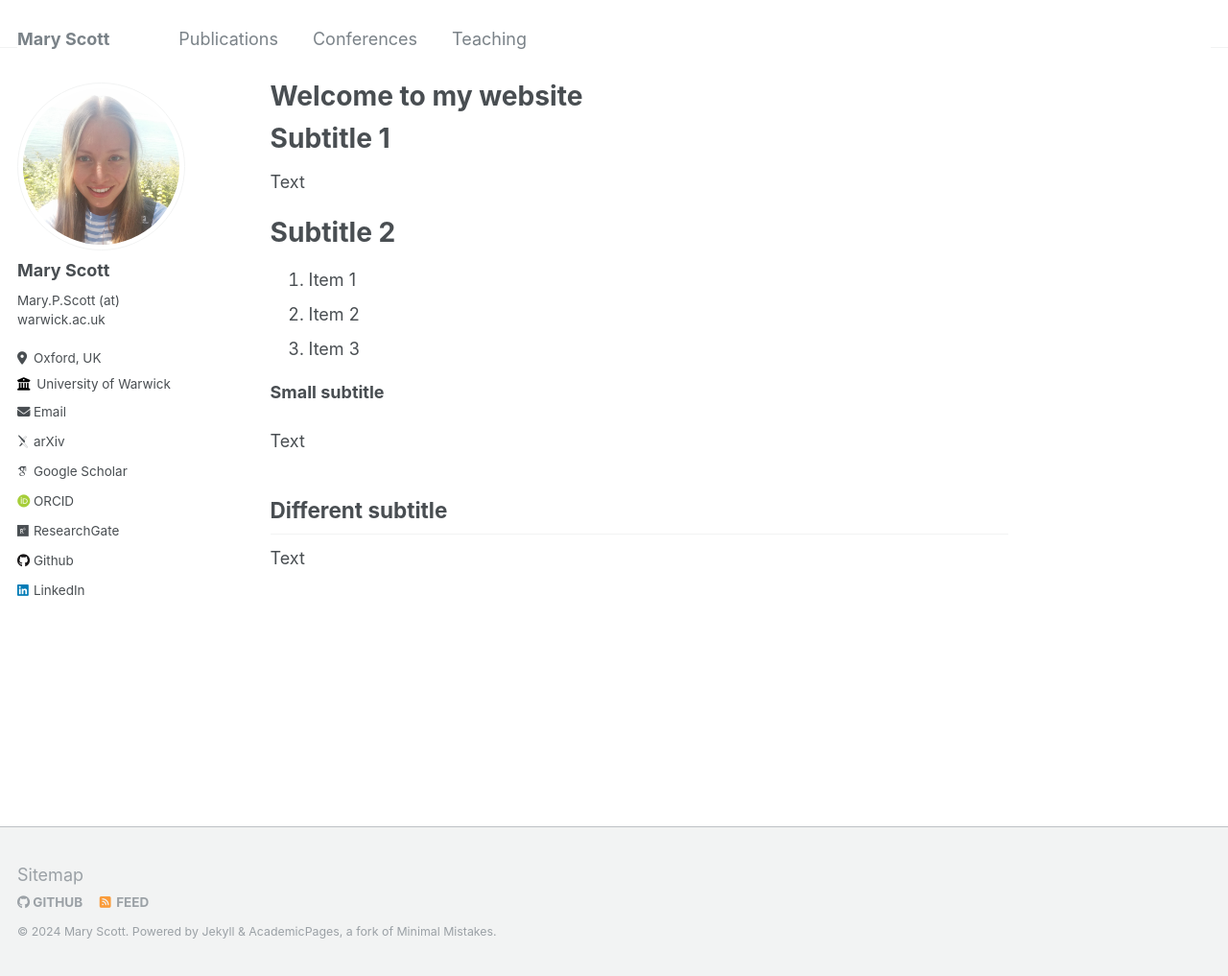
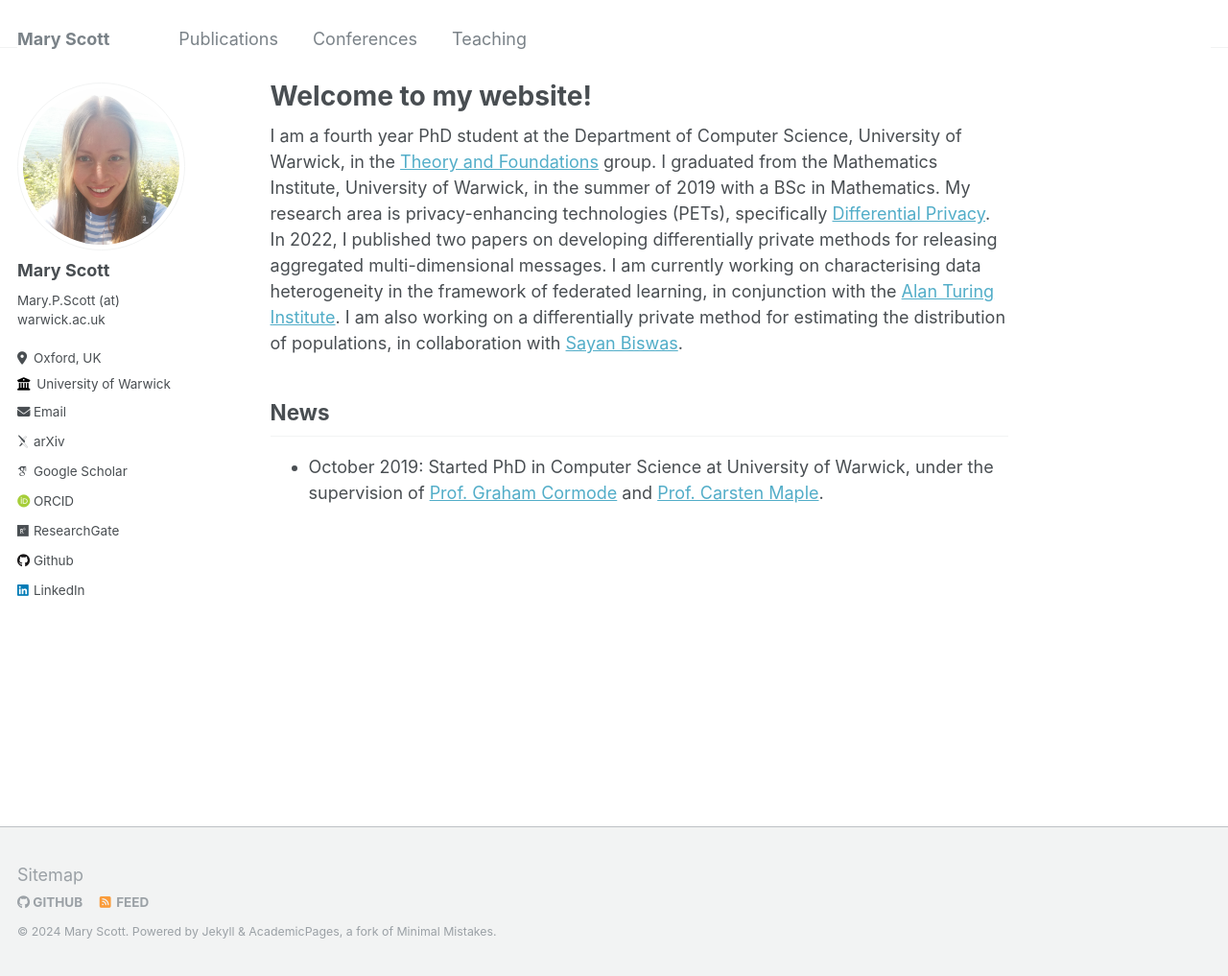
Before and after one commit to mary-python/mary-python.github.io, a Jekyll site: the page built from _pages/about.md, in a window 1280 px wide and 1017 px high. Shown: the whole window at 96% size. Built offline with Jekyll 4.4.1, drawn with Linux system fonts in a browser that asks for light colours; some web fonts are replaced.

Commit message:
Update about.md

```diff
--- a/_pages/about.md
+++ b/_pages/about.md
@@ -1,26 +1,14 @@
 ---
 permalink: /
-title: "Welcome to my website"
+title: "Welcome to my website!"
 author_profile: true
 redirect_from:
   - /about/
   - /about.html
 ---
 
-Subtitle 1
-======
-Text
+I am a fourth year PhD student at the Department of Computer Science, University of Warwick, in the [Theory and Foundations](https://warwick.ac.uk/fac/sci/dcs/research/focs/) group. I graduated from the Mathematics Institute, University of Warwick, in the summer of 2019 with a BSc in Mathematics. My research area is privacy-enhancing technologies (PETs), specifically [Differential Privacy](https://en.wikipedia.org/wiki/Differential_privacy). In 2022, I published two papers on developing differentially private methods for releasing aggregated multi-dimensional messages. I am currently working on characterising data heterogeneity in the framework of federated learning, in conjunction with the [Alan Turing Institute](https://www.turing.ac.uk/). I am also working on a differentially private method for estimating the distribution of populations, in collaboration with [Sayan Biswas](https://people.epfl.ch/sayan.biswas?lang=en).
 
-Subtitle 2
-======
-1. Item 1
-1. Item 2
-1. Item 3
-
-**Small subtitle**
-
-Text
-
-Different subtitle
+News
 ------
-Text
+* October 2019: Started PhD in Computer Science at University of Warwick, under the supervision of [Prof. Graham Cormode](http://dimacs.rutgers.edu/~graham/) and [Prof. Carsten Maple](https://warwick.ac.uk/fac/sci/wmg/about/our-people/profile?wmgid=1102).
```
